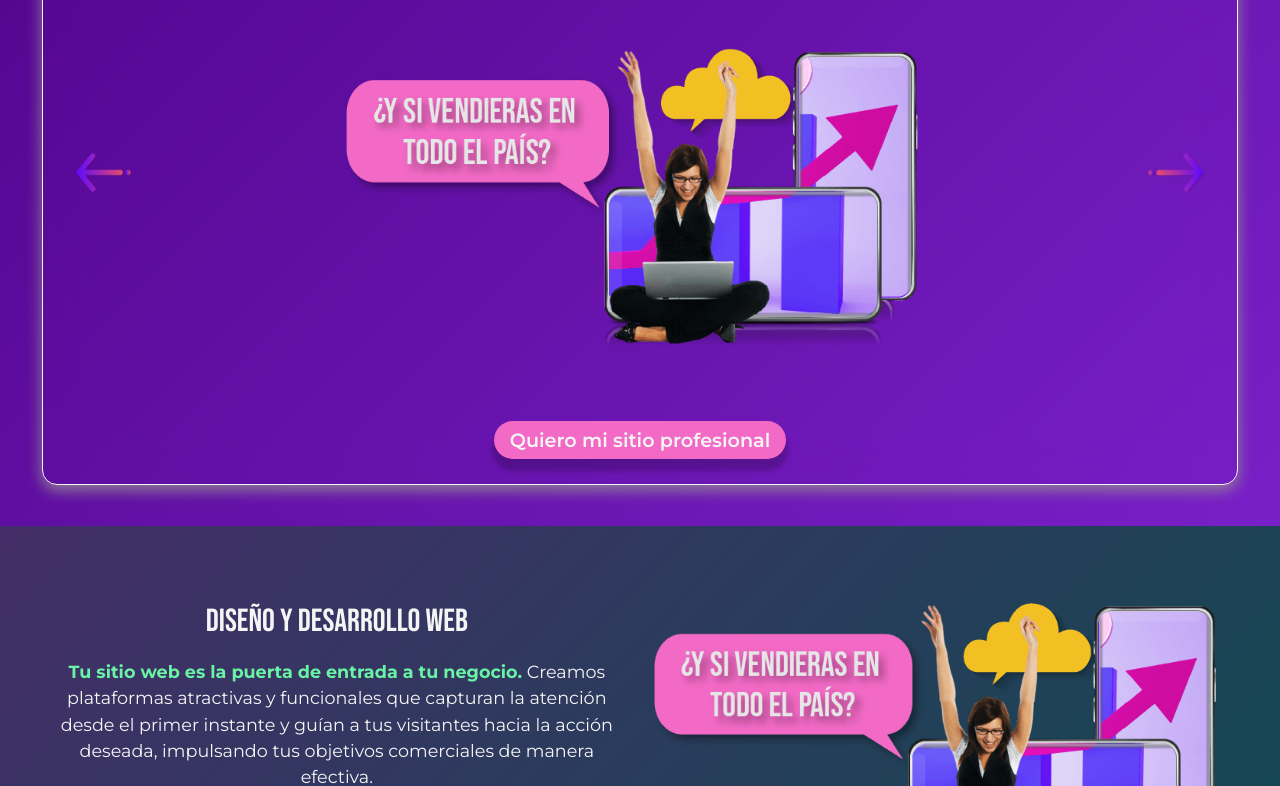
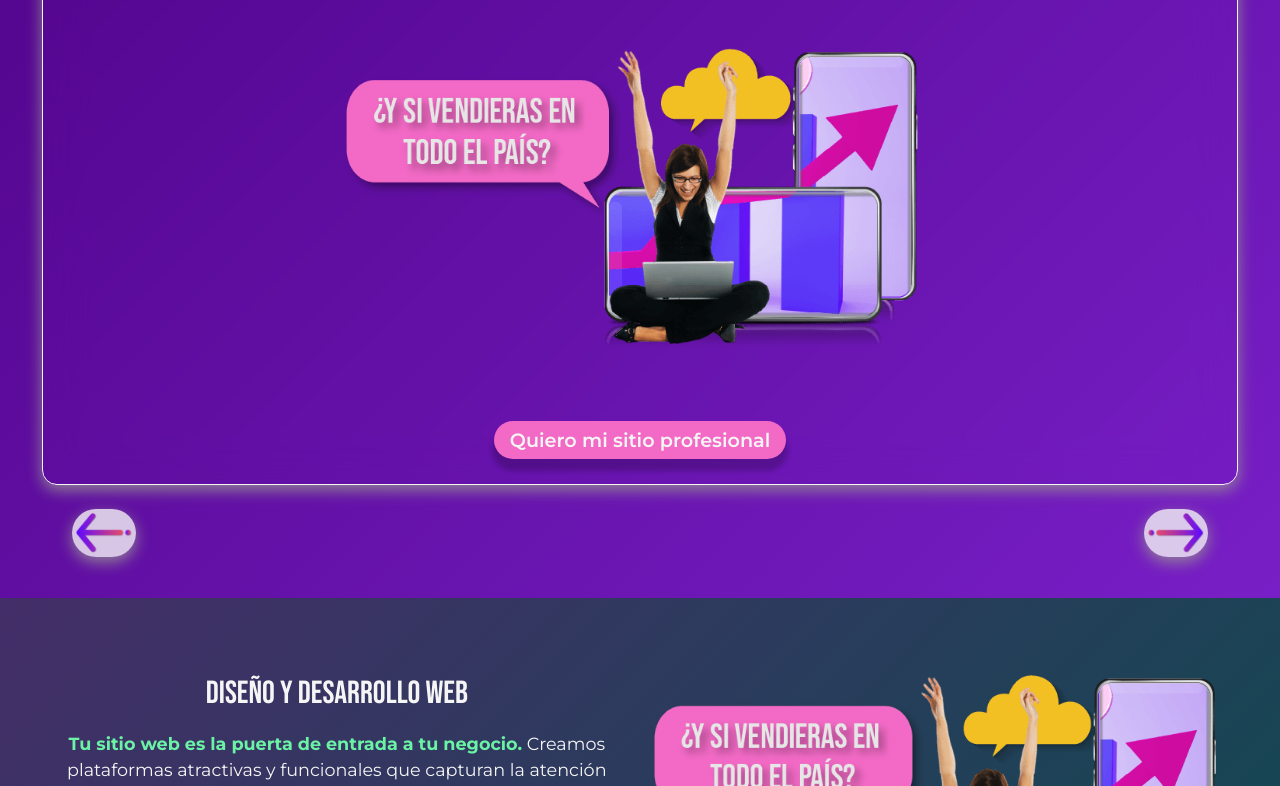
Before and after one commit to AntonioSierra-NahualDigital/Site_Nahual_Digital_v.Oficial, a website: page servicios.html in a window 1280 px wide. Shown: the part 410-1196 px from the top of the page. Drawn offline with nearby package versions, Linux system fonts and the light colour scheme.

Commit message:
Actualización de estilos en botones de carrusel servicioso

```diff
--- a/servicios.html
+++ b/servicios.html
@@ -126,15 +126,15 @@
                                 </button>
                             </a>
                         </article><!-- diapositiva3-->
-            <div class="carrusel-botones3">
-                <button class="prev3" aria-label="Ir a la diapositiva anterior">
-                    <img src="src/img/iconos/Iconos-funciones/retroceso-8.png" alt="Botón anterior">
-                </button>
-                 <button class="next3" aria-label="Ir a la diapositiva siguiente">
-                    <img src="src/img/iconos/Iconos-funciones/avance-8.png" alt="Botón siguiente">
-                </button>
-            </div> <!-- botones3 -->
         </div><!-- Carrusel3-->
+        <div class="carrusel-botones3">
+            <button class="prev3 sombra" aria-label="Ir a la diapositiva anterior">
+                <img src="src/img/iconos/Iconos-funciones/retroceso-8.png" alt="Botón anterior">
+            </button>
+             <button class="next3 sombra" aria-label="Ir a la diapositiva siguiente">
+                <img src="src/img/iconos/Iconos-funciones/avance-8.png" alt="Botón siguiente">
+            </button>
+        </div> <!-- botones3 -->
     </section><!-- Hero-planes -->
     <section id="desarrollo" class="contenedor-planes desarrollo centrada-planes">
         <div class="info-planes">
--- a/src/scss/layouts/_servicios.scss
+++ b/src/scss/layouts/_servicios.scss
@@ -42,6 +42,7 @@
     border: 1px solid v.$blanco;
     border-radius: 15px;
     margin: 0 auto;
+    margin-bottom: 3rem;
     overflow: hidden;
     position: relative;
     height: 70rem;
@@ -119,23 +120,19 @@
 // Estilos de los botones de las diapositivas
 .carrusel-botones3 {
     display: flex;
-    position: absolute;
+    margin-top: 3rem;
     margin: 0 auto;
-    top: 80%;
     left: 0;
     right: 0;
-    transform: translateY(-80%);
     justify-content: space-between;
     width: 95%;
     z-index: 3; /* Asegura que los botones estén por encima de las diapositivas */
-    @include m.tablet {
-        top: 50%;
-        transform: translateY(-50%);
-    }
     button {
         padding: 0.5rem;
-        background: none;
+        background:rgba( v.$blanco, 0.8);
+        backdrop-filter: blur(20px);
         border: none;
+        border-radius: 30px;
         width: 8rem;
         height: auto;
         transition: transform 0.37s ease-in-out;
```
Also changed, not shown: build/css/app.css.
